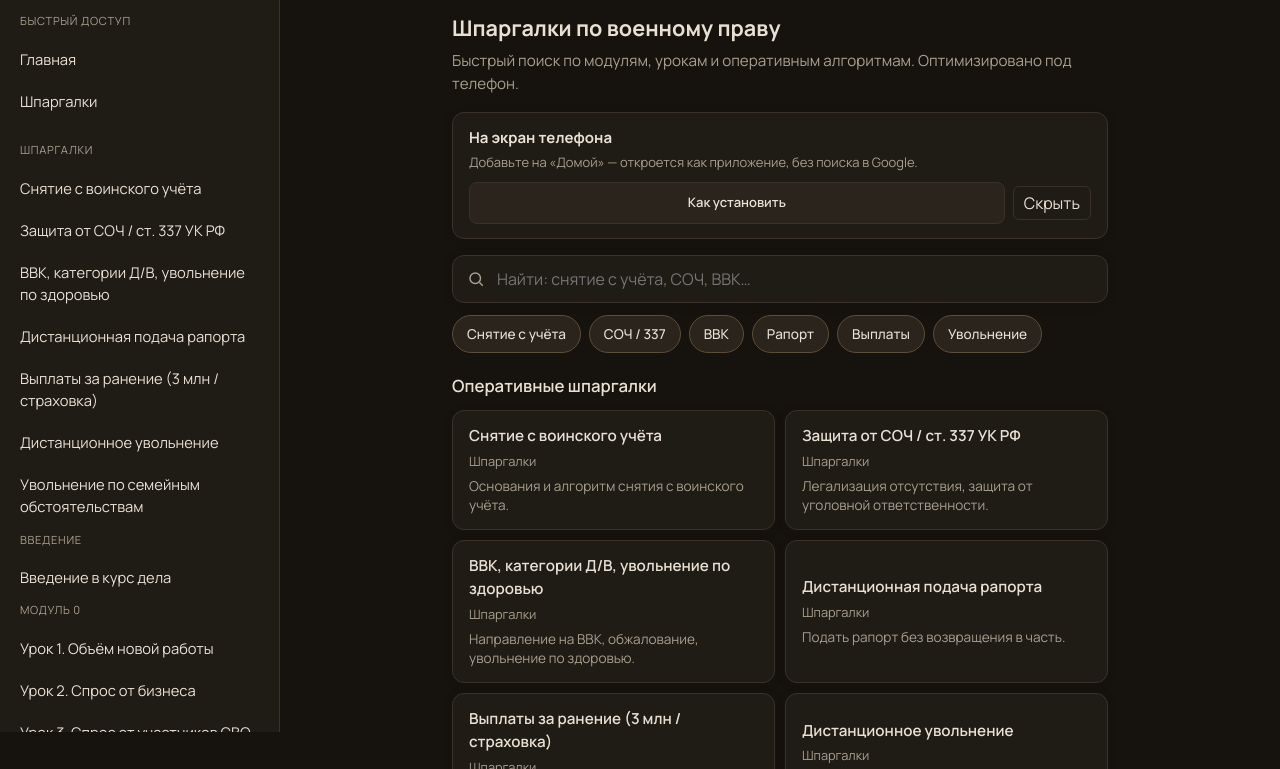
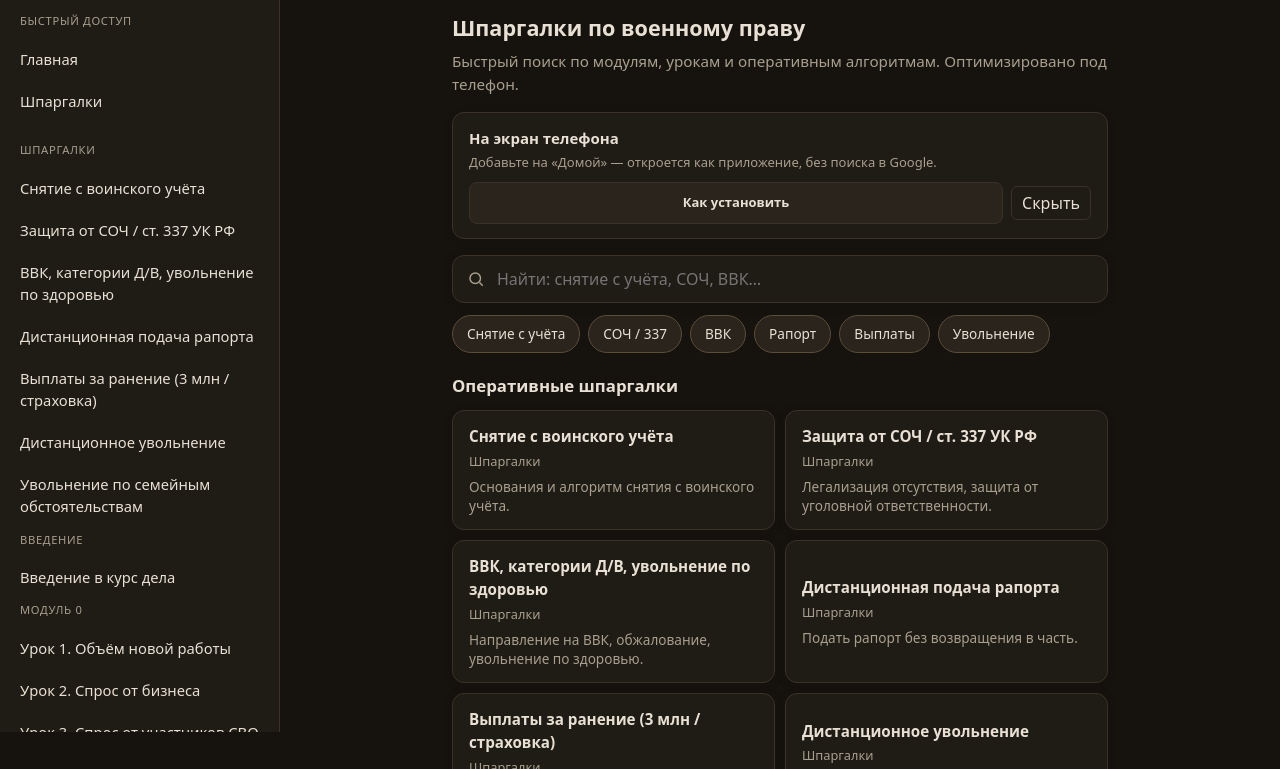
Before and after one commit to simaklawyer/voennoe-pravo, a plain HTML site: page index.html in a window 1280 px wide. Shown: the part 68-837 px from the top of the page. Drawn offline with Linux system fonts and the light colour scheme.

Commit message:
Remove Google Fonts (system fonts only — no external blocking)

```diff
--- a/index.html
+++ b/index.html
@@ -15,9 +15,6 @@
   <link rel="manifest" href="manifest.webmanifest" />
   <link rel="icon" type="image/svg+xml" href="favicon.svg" />
   <link rel="apple-touch-icon" href="icon-192.svg" />
-  <link rel="preconnect" href="https://fonts.googleapis.com" />
-  <link rel="preconnect" href="https://fonts.gstatic.com" crossorigin />
-  <link href="https://fonts.googleapis.com/css2?family=Manrope:wght@400;500;600;700&family=PT+Serif:ital,wght@0,400;0,700;1,400&display=swap" rel="stylesheet" />
   <link rel="stylesheet" href="css/styles.css" />
   <link rel="stylesheet" href="css/pwa.css" />
   <script>
```
